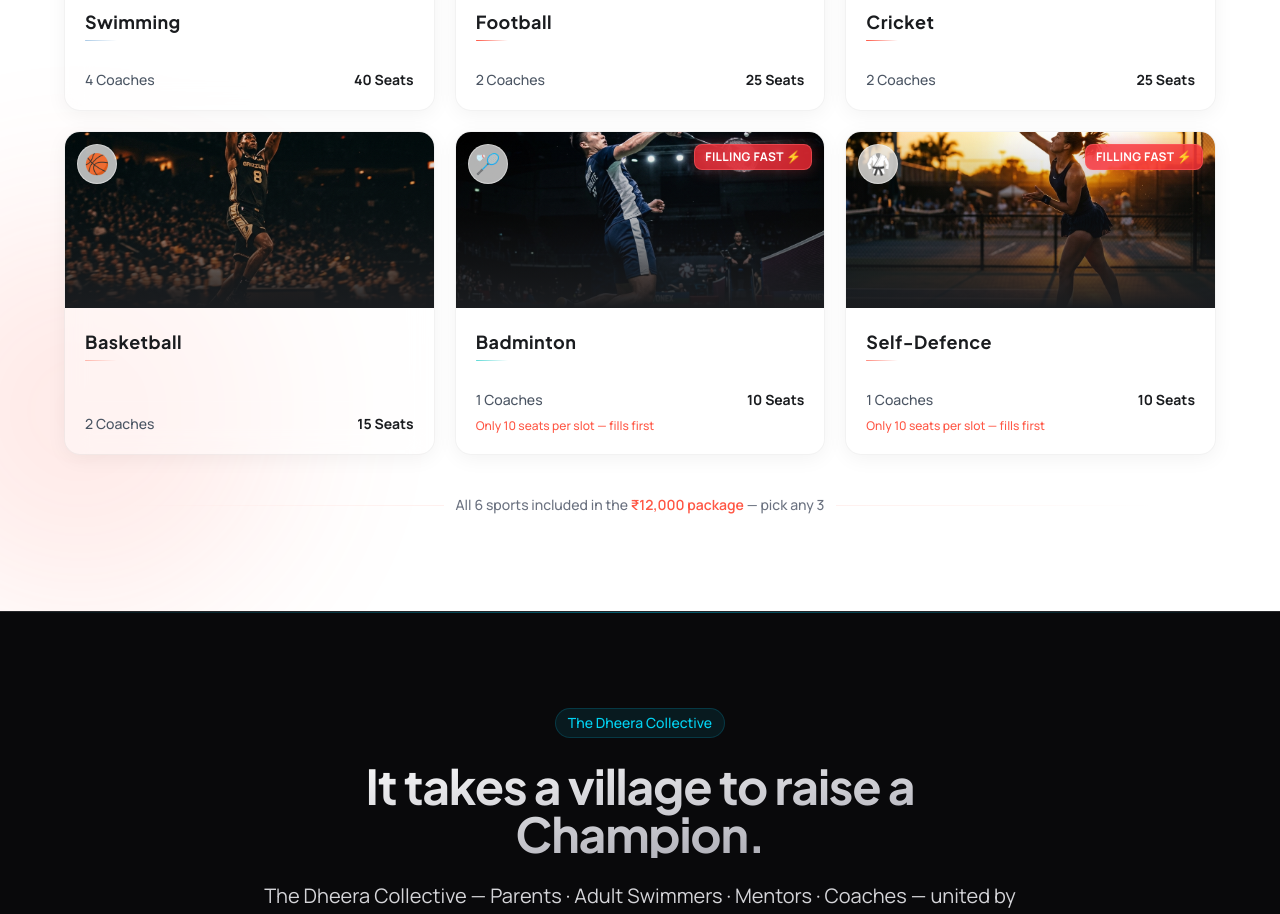
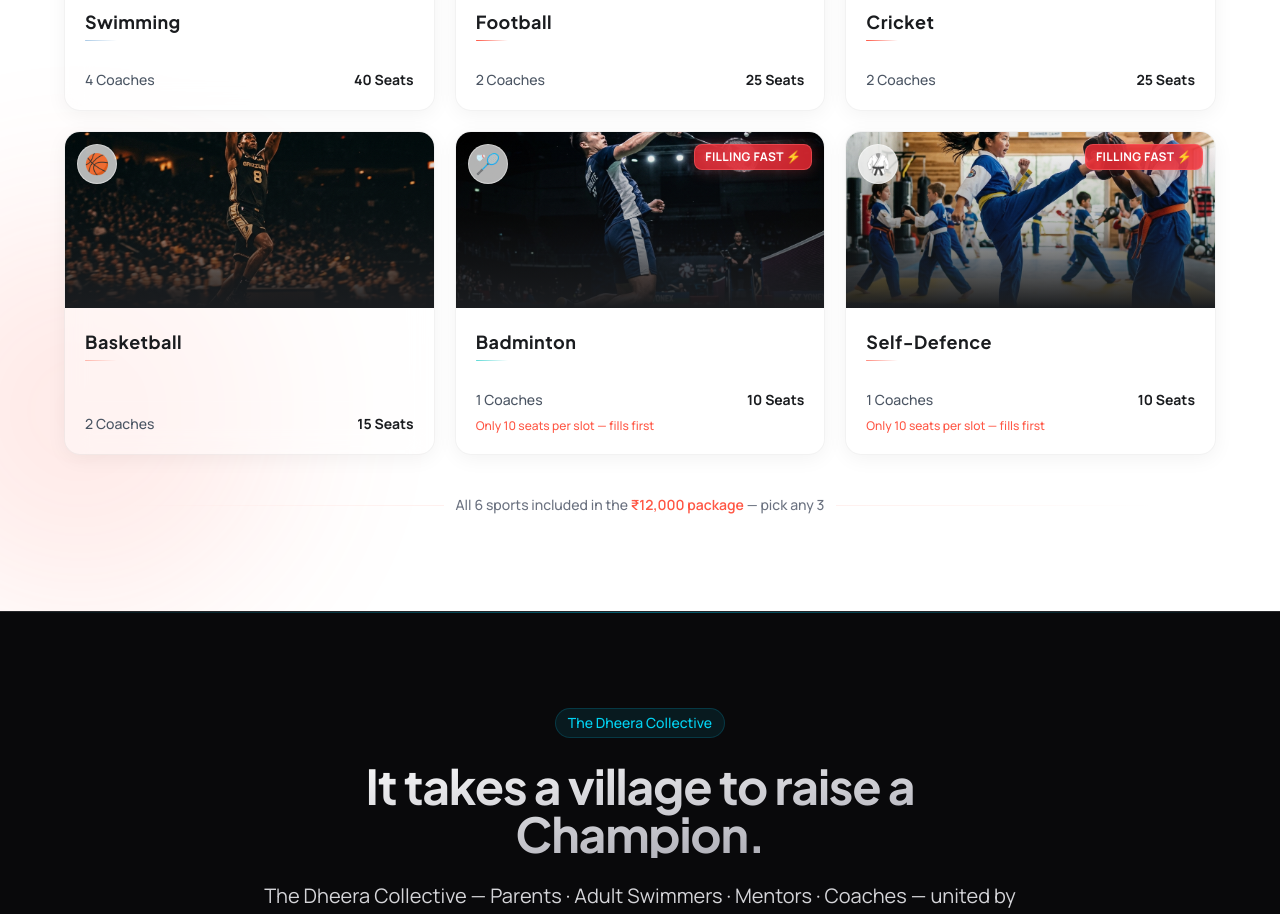
Before and after one commit to connectGT/campflow, a Next.js app: page / in a window 1280 px wide. Shown: the part 2820-3734 px from the top of the page. Built offline with nearby package versions, Linux system fonts and the light colour scheme; no server answers.

Commit message:
feat(ui): update self-defence sport to use custom martial arts promotional image

```diff
--- a/src/data/camp.ts
+++ b/src/data/camp.ts
@@ -62,7 +62,7 @@ export const SPORTS = [
   { id: "cricket",     name: "Cricket",     emoji: "🏏", seats_total: 25, coaches: 2, urgent: false, image: "/sport-cricket.jpg", color: "#ff5745" },
   { id: "basketball",  name: "Basketball",  emoji: "🏀", seats_total: 15, coaches: 2, urgent: false, image: "/sport-basketball.jpg", color: "#ffb4a9" },
   { id: "badminton",   name: "Badminton",   emoji: "🏸", seats_total: 10, coaches: 1, urgent: true, urgent_note: "Only 10 seats per slot — fills first", image: "/sport-badminton.jpg", color: "#5ed9d6" },
-  { id: "self_defence",name: "Self-Defence",emoji: "🥋", seats_total: 10, coaches: 1, urgent: true, urgent_note: "Only 10 seats per slot — fills first", image: "/sport-tennis.jpg", color: "#ff8a7d" },
+  { id: "self_defence",name: "Self-Defence",emoji: "🥋", seats_total: 10, coaches: 1, urgent: true, urgent_note: "Only 10 seats per slot — fills first", image: "/sport-self-defence.png", color: "#ff8a7d" },
 ];
 
 export const SPORTS_URGENT_BANNER = "⚠️ Badminton and Self-Defence have only 10 seats per time slot — register early.";
```
Also changed, not shown: public/sport-self-defence.png (added).
